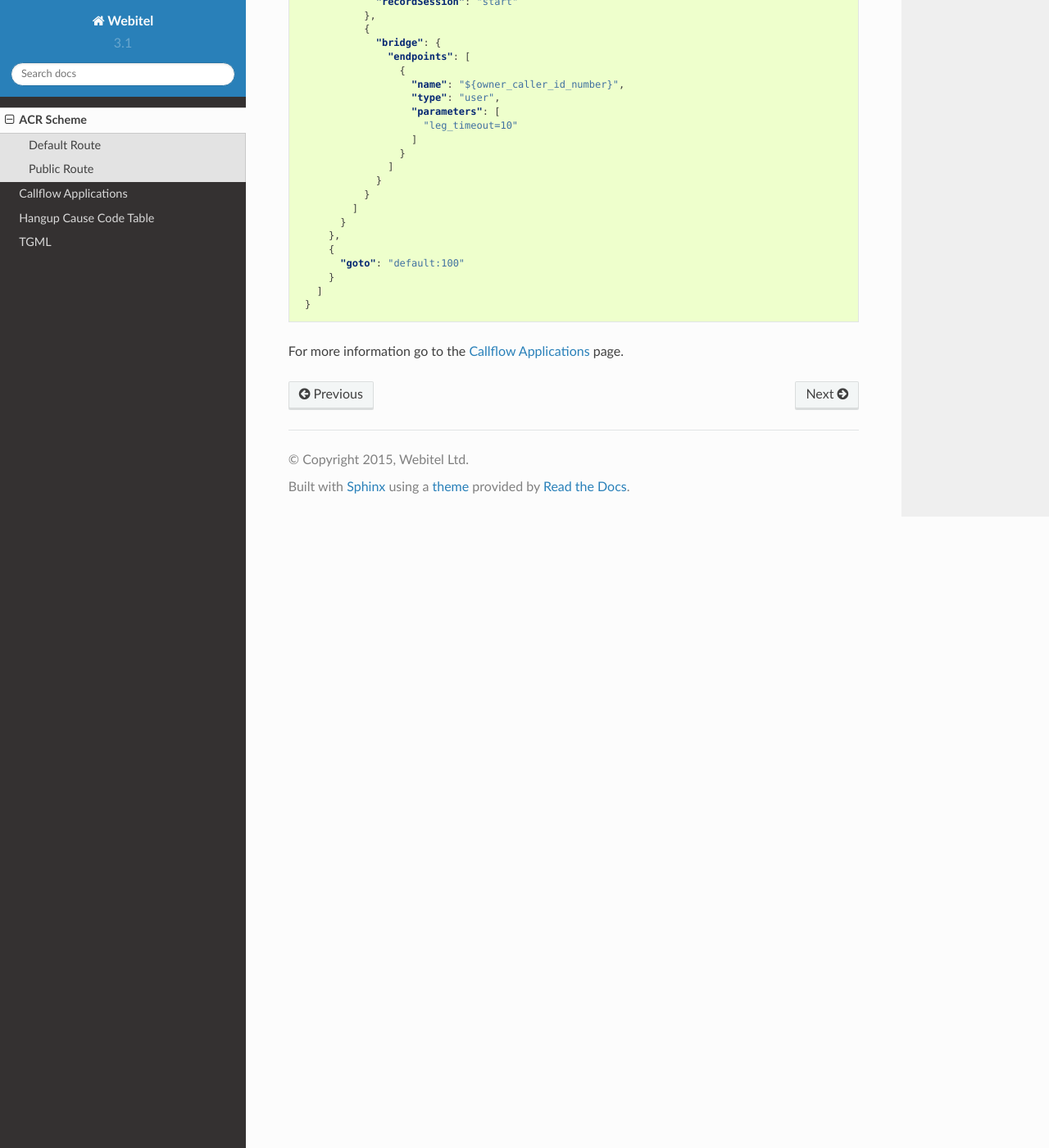
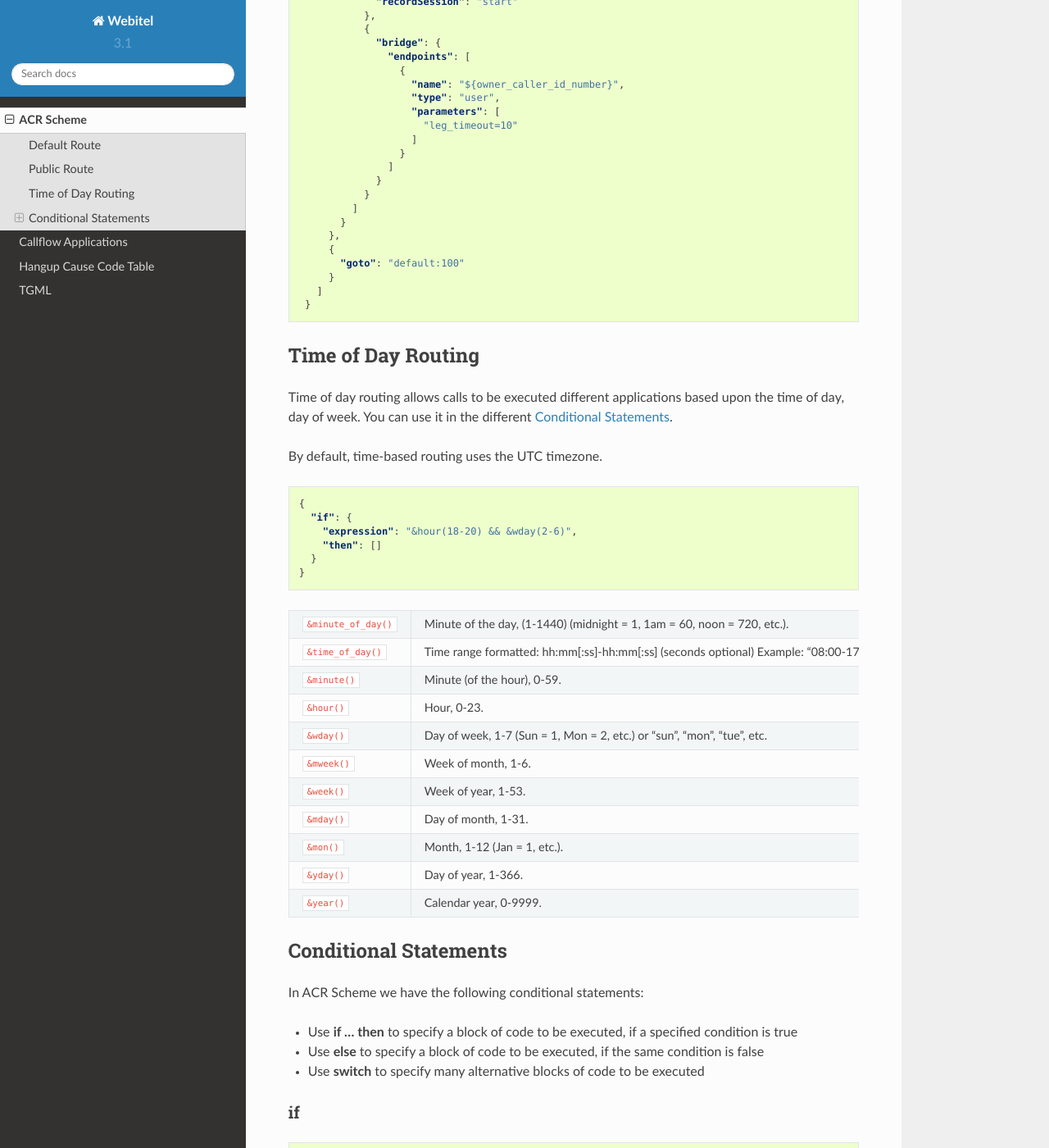
Before and after one commit to webitel/docs-en, a Sphinx documentation site: the page built from source/acr-scheme.rst, in a window 1280 px wide and 1400 px high, scrolled down 1362 px. Shown: the whole window at 82% size. Built offline with Sphinx 7.4.7 and the Read the Docs theme 2.0.0, drawn with Linux system fonts in a browser that asks for light colours; some of the changed text lies outside the part shown.

Commit message:
Time of Day Routing and Conditional Statements

```diff
--- a/source/acr-scheme.rst
+++ b/source/acr-scheme.rst
@@ -95,4 +95,97 @@ Public Route
     }
 
 
+Time of Day Routing
+-------------------
+
+Time of day routing allows calls to be executed different applications based upon the time of day, day of week. You can use it in the different :ref:`Conditional Statements`.
+
+By default, time-based routing uses the UTC timezone.
+
+.. code-block:: json
+
+  {
+    "if": {
+      "expression": "&hour(18-20) && &wday(2-6)",
+      "then": []
+    }
+  }
+
++----------------------+----------------------------------------------------------------------------------------+
+| ``&minute_of_day()`` | Minute of the day, (1-1440) (midnight = 1, 1am = 60, noon = 720, etc.).                |
++----------------------+----------------------------------------------------------------------------------------+
+| ``&time_of_day()``   | Time range formatted: hh:mm[:ss]-hh:mm[:ss] (seconds optional) Example: "08:00-17:00". |
++----------------------+----------------------------------------------------------------------------------------+
+| ``&minute()``        | Minute (of the hour), 0-59.                                                            |
++----------------------+----------------------------------------------------------------------------------------+
+| ``&hour()``          | Hour, 0-23.                                                                            |
++----------------------+----------------------------------------------------------------------------------------+
+| ``&wday()``          | Day of week, 1-7 (Sun = 1, Mon = 2, etc.) or "sun", "mon", "tue", etc.                 |
++----------------------+----------------------------------------------------------------------------------------+
+| ``&mweek()``         | Week of month, 1-6.                                                                    |
++----------------------+----------------------------------------------------------------------------------------+
+| ``&week()``          | Week of year, 1-53.                                                                    |
++----------------------+----------------------------------------------------------------------------------------+
+| ``&mday()``          | Day of month, 1-31.                                                                    |
++----------------------+----------------------------------------------------------------------------------------+
+| ``&mon()``           | Month, 1-12 (Jan = 1, etc.).                                                           |
++----------------------+----------------------------------------------------------------------------------------+
+| ``&yday()``          | Day of year, 1-366.                                                                    |
++----------------------+----------------------------------------------------------------------------------------+
+| ``&year()``          | Calendar year, 0-9999.                                                                 |
++----------------------+----------------------------------------------------------------------------------------+
+
+.. _Conditional Statements:
+
+Conditional Statements
+----------------------
+
+In ACR Scheme we have the following conditional statements:
+
+- Use **if ... then** to specify a block of code to be executed, if a specified condition is true
+- Use **else** to specify a block of code to be executed, if the same condition is false
+- Use **switch** to specify many alternative blocks of code to be executed
+
+if
+++
+
+.. code-block:: json
+
+  {
+    "if": {
+      "expression": "${myVar} != ''",
+      "then": [],
+      "else": []
+    }
+  }
+
+
+- ``expression`` - The condition of if statements should always result in either **true** or **false**.
+- ``then`` - If the result is **true**, immediate **then** block would be executed.
+- ``else`` - If the result is **false**, immediate **else** block would be executed.
+
+switch
+++++++
+
+.. code-block:: json
+
+    [
+      {
+        "switch": {
+          "variable": "${IVR}",
+          "case": {
+            "1": [],
+            "2": [],
+            "3": [],
+            "default": []
+          }
+        }
+      }
+    ]
+
+
+- ``variable`` - Variable for cases.
+- ``case`` - The value of the variable is compared with the values of each case.
+- ``default`` - The block of the applications that would be executed if the given value is not matched with any of the pre-defined values.
+
 For more information go to the :ref:`acr-applications` page.
```
